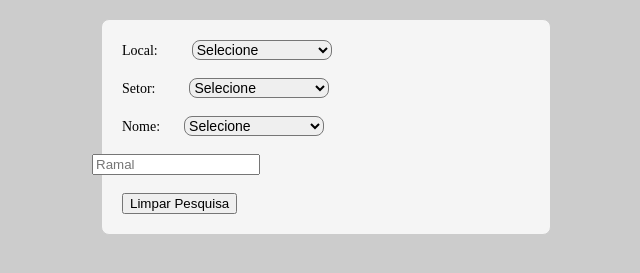
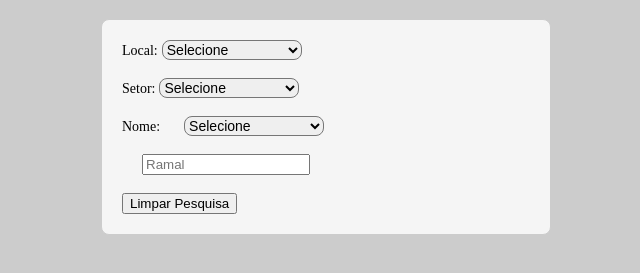
Before and after one commit to Lumoquenco/ramais, a plain HTML site: page index.html in a window 1280 px wide. Shown: the part 61-334 px from the top of the page, without its empty margins (314-954 px from the left). Drawn offline with Linux system fonts and the light colour scheme; no server answers.

Commit message:
Update ramais.css

```diff
--- a/ramais.css
+++ b/ramais.css
@@ -16,7 +16,7 @@ body{
     font-size: 14px;
     border-radius: 8px;
     width: 140px;
-    margin-left: 30px;
+
 }
 #nome {
     margin-left: 20px;
@@ -29,8 +29,6 @@ body{
 #ramal {
     width: 160px;
     margin-left: 20px;
-
-    margin-left: -30px;
 }
 h1 {
     text-align: center;
```
